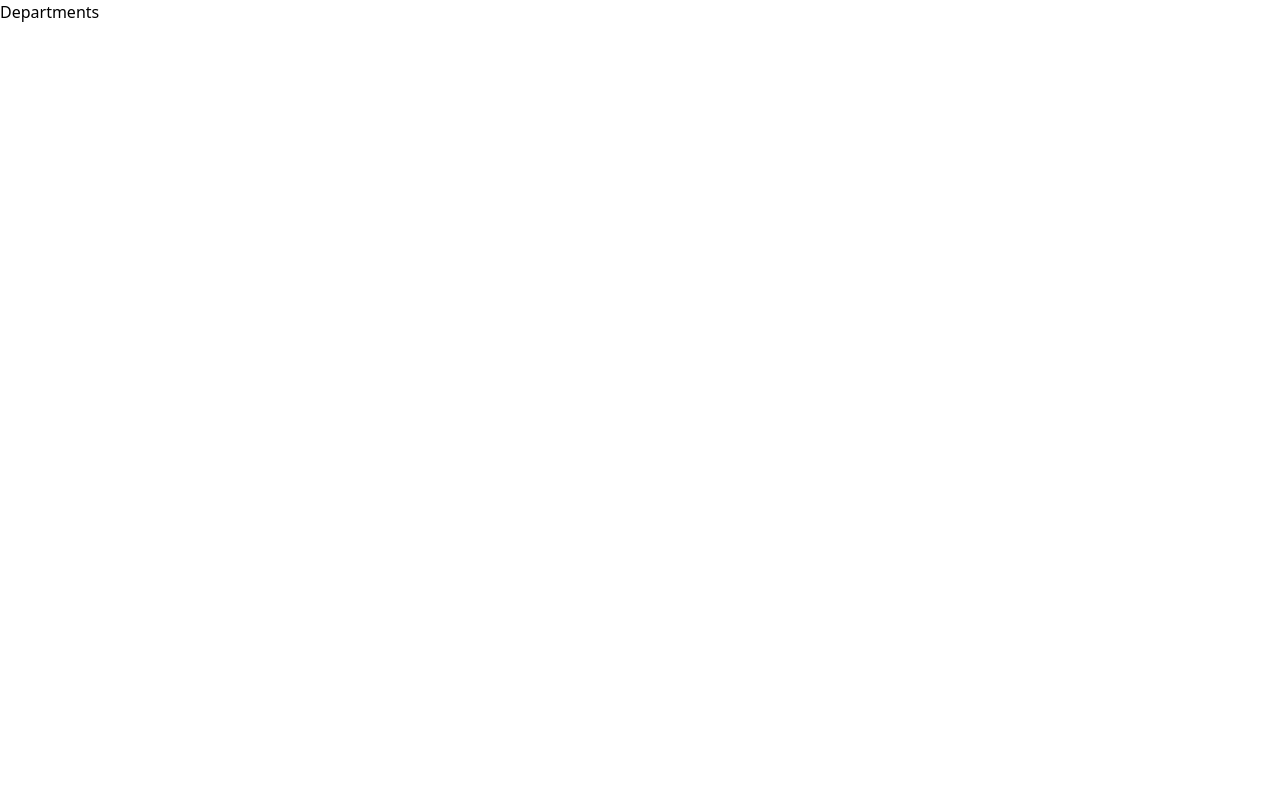
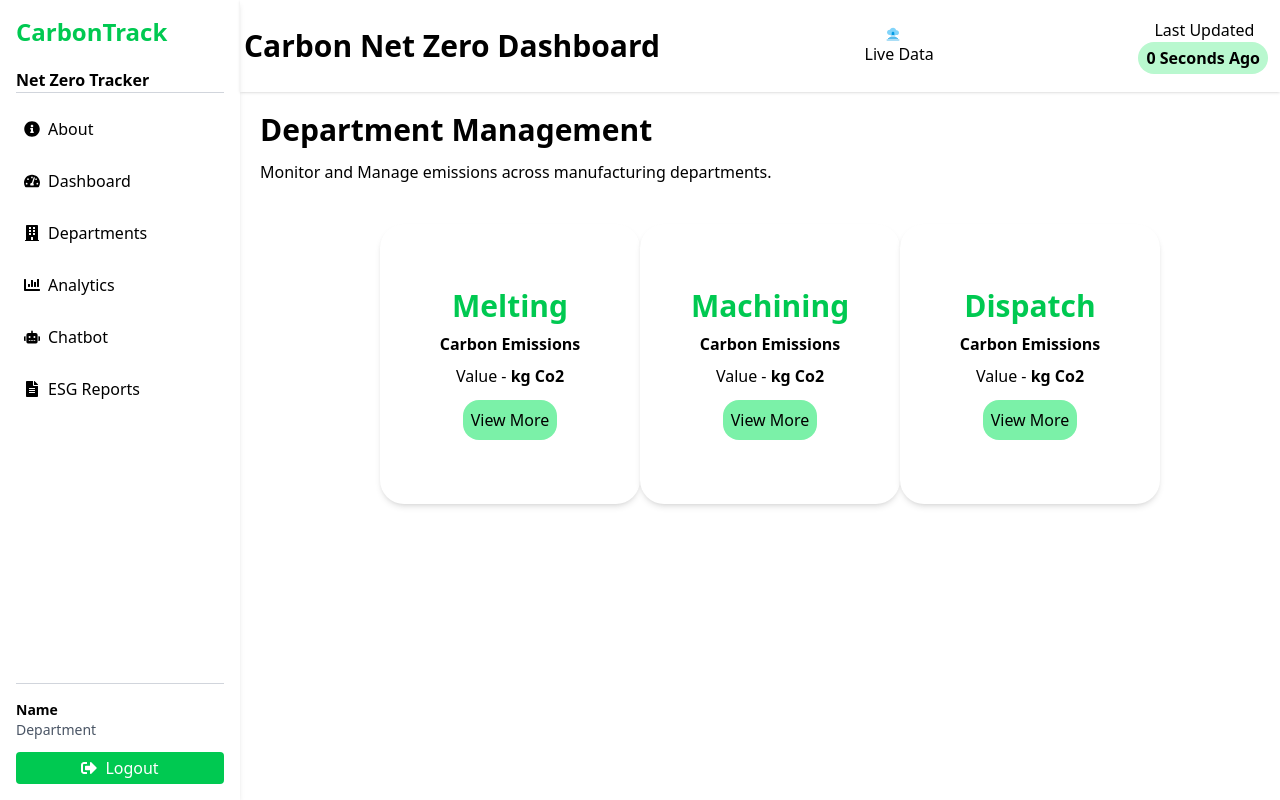
Before and after one commit to CarbonFootprint-Hackathon/CarbonFootprint, a React (Vite) app in the folder frontend/: page /departments in a window 1280 px wide. Built offline with nearby package versions, Linux system fonts and the light colour scheme.

Commit message:
feat: enhance Departments page with Navbar and Header components; add management sections for emissions

```diff
--- a/frontend/src/components/Header.jsx
+++ b/frontend/src/components/Header.jsx
@@ -16,8 +16,8 @@ const Header = () => {
             Live Data
           </h1>
         <div className='mr-3'>
-          <h1>Last Updated</h1>
-          <h3 className='font-bold bg-green-200 rounded-3xl'>0 Seconds Ago</h3>
+          <h1 className='ml-4'>Last Updated</h1>
+          <h3 className='font-bold bg-green-200 rounded-3xl px-2 py-1'>0 Seconds Ago</h3>
         </div>
 
     </div>
--- a/frontend/src/components/Navbar.jsx
+++ b/frontend/src/components/Navbar.jsx
@@ -59,7 +59,7 @@ const Navbar = () => {
         <p className="text-sm font-semibold">Name</p>
         <p className="text-sm text-gray-600 mb-3">Department</p>
 
-        <button className="w-full bg-red-500 text-white py-1 rounded hover:bg-red-600 transition flex items-center justify-center gap-2">
+        <button className="w-full bg-green-500 text-white py-1 rounded hover:bg-green-600 transition flex items-center justify-center gap-2">
           <FaSignOutAlt /> Logout
         </button>
       </div>
--- a/frontend/src/pages/Departments.jsx
+++ b/frontend/src/pages/Departments.jsx
@@ -1,8 +1,42 @@
 import React from 'react'
+import Navbar from '../components/Navbar'
+import Header from '../components/Header'
 
 const Departments = () => {
   return (
-    <div>Departments</div>
+    <div>
+        <Navbar />
+        <Header />
+        <div className='ml-65 mt-5 '>
+            <div>
+                <h1 className='text-3xl font-bold'>Department Management</h1>
+                <p className='mt-3'>Monitor and Manage emissions across manufacturing departments.</p>
+            </div>
+
+            <div className='mt-10 flex justify-between items-center mr-30 ml-30'>
+                <div className='w-70 h-70 bg-white shadow-md border-green-500 rounded-3xl hover:cursor-pointer flex flex-col justify-center items-center'>
+                    <h1 className='text-3xl font-extrabold text-green-500 mb-2'>Melting</h1>
+                    <h1 className='font-bold'>Carbon Emissions</h1>
+                    <h1 className='mt-2 '>Value - <span className='font-bold'> kg Co2 </span></h1>
+                    <button className='bg-green-300 p-2 rounded-2xl mt-3 hover:bg-green-400 '>View More</button>
+                </div>
+
+                <div className='w-70 h-70 bg-white shadow-md border-green-500 rounded-3xl hover:cursor-pointer flex flex-col justify-center items-center'>
+                    <h1 className='text-3xl font-extrabold text-green-500 mb-2'>Machining</h1>
+                    <h1 className='font-bold'>Carbon Emissions</h1>
+                    <h1 className='mt-2 '>Value - <span className='font-bold'> kg Co2 </span></h1>
+                    <button className='bg-green-300 p-2 rounded-2xl mt-3 hover:bg-green-400'>View More</button>
+                </div>
+
+                <div className='w-70 h-70 bg-white shadow-md border-green-500 rounded-3xl hover:cursor-pointer flex flex-col justify-center items-center'>
+                    <h1 className='text-3xl font-extrabold text-green-500 mb-2'>Dispatch</h1>
+                    <h1 className='font-bold'>Carbon Emissions</h1>
+                    <h1 className='mt-2 '>Value - <span className='font-bold'> kg Co2 </span></h1>
+                    <button className='bg-green-300 p-2 rounded-2xl mt-3 hover:bg-green-400'>View More</button>
+                </div>
+            </div>
+        </div>
+    </div>
   )
 }
 
```
